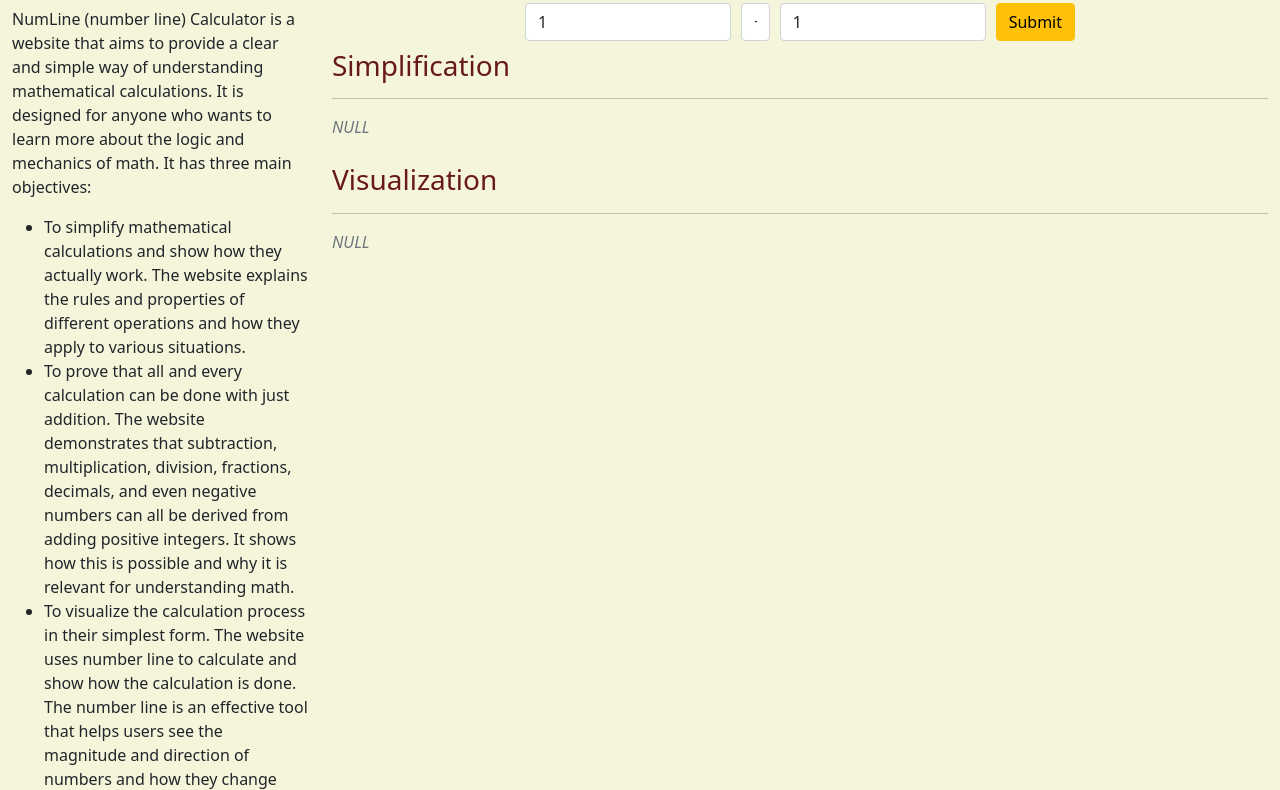
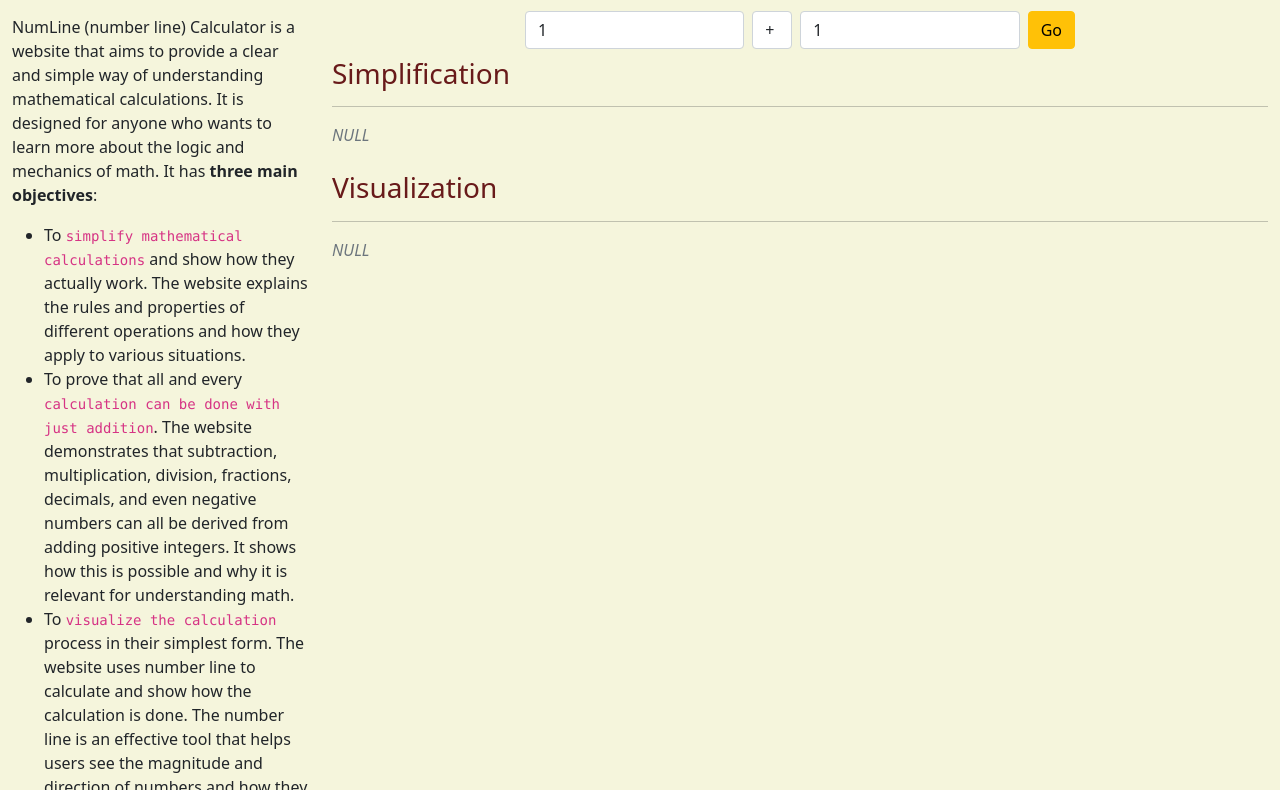
Before and after one commit to hind-sagar-biswas/NumlineCalculator, a website with bundled scripts: page index.html in a window 1280 px wide. Shown: the part 64-854 px from the top of the page. Built offline with nearby package versions, Linux system fonts and the light colour scheme.

Commit message:
minor changes

```diff
--- a/assets/scss/app.scss
+++ b/assets/scss/app.scss
@@ -53,6 +53,10 @@
 
     form {
         display: flex;
-        gap: 10px;
+        gap: 8px;
+
+        select {
+          min-width: 40px;
+        }
     }
 }
--- a/index.html
+++ b/index.html
@@ -1,5 +1,6 @@
 <!DOCTYPE html>
 <html lang="en">
+
 <head>
     <meta charset="UTF-8">
     <meta name="viewport" content="width=device-width, initial-scale=1.0">
@@ -9,39 +10,49 @@
         integrity="sha384-EVSTQN3/azprG1Anm3QDgpJLIm9Nao0Yz1ztcQTwFspd3yD65VohhpuuCOmLASjC" crossorigin="anonymous">
     <link rel="stylesheet" href="./assets/css/app.css">
 </head>
+
 <body>
-    <div class="container-fluid">
+    <div class="container-fluid my-2">
         <div class="row">
             <div class="col-md-3 ">
                 <div class="">
                     <h2>Numline Calculator</h2>
                     <hr>
-                    <p>NumLine (number line) Calculator is a website that aims to provide a clear and simple way of understanding
+                    <p>NumLine (number line) Calculator is a website that aims to provide a clear and simple way of
+                        understanding
                         mathematical
-                        calculations. It is designed for anyone who wants to learn more about the logic and mechanics of math. It has three
-                        main
-                        objectives: </p>
+                        calculations. It is designed for anyone who wants to learn more about the logic and mechanics of
+                        math. It has <b>three
+                            main
+                            objectives</b>: </p>
 
                     <ul>
-                        <li>To simplify mathematical calculations and show how they actually work. The website explains the rules and
+                        <li>To <code>simplify mathematical calculations</code> and show how they actually work. The
+                            website explains the rules and
                             properties
                             of
                             different operations and how they apply to various situations.</li>
-                        <li>To prove that all and every calculation can be done with just addition. The website demonstrates that
+                        <li>To prove that all and every <code>calculation can be done with just addition</code>. The
+                            website demonstrates that
                             subtraction,
-                            multiplication, division, fractions, decimals, and even negative numbers can all be derived from adding positive
+                            multiplication, division, fractions, decimals, and even negative numbers can all be derived
+                            from adding positive
                             integers. It shows how this is possible and why it is relevant for understanding math.</li>
-                        <li>To visualize the calculation process in their simplest form. The website uses number line to calculate and show
+                        <li>To <code>visualize the calculation</code> process in their simplest form. The website uses
+                            number line to calculate and show
                             how
                             the
-                            calculation is done. The number line is an effective tool that helps users see the magnitude and direction of
+                            calculation is done. The number line is an effective tool that helps users see the magnitude
+                            and direction of
                             numbers
                             and how they change when operations are performed on them.</li>
                     </ul>
                     <p>
-                        Number Line Calculator is a website that strives to make math accessible and enjoyable for everyone. It invites
+                        Number Line Calculator is a website that strives to make math accessible and enjoyable for
+                        everyone. It invites
                         users to
-                        explore and discover new things about math. It also welcomes any questions or feedback from users. Please feel free
+                        explore and discover new things about math. It also welcomes any questions or feedback from
+                        users. Please feel free
                         to
                         contact us for any inquiries or suggestions. Thank you for visiting Number Line Calculator.</p>
                 </div>
@@ -73,4 +84,5 @@
     <script type="module" src="modules/App.js"></script>
     <script src="scripts/app.js"></script>
 </body>
+
 </html>
--- a/modules/Numberline.js
+++ b/modules/Numberline.js
@@ -87,7 +87,7 @@
 		this.#moves = moves;
 		this.#moveTo(0)
 			.then(() => {
-				console.log("Recursive calls completed successfully.");
+				console.info("Numline Animations completed successfully.");
 			})
 			.catch((err) => {
 				console.error(err);
@@ -96,7 +96,7 @@
 
 	#moveTo(serial) {
 		if (serial >= this.#moves.length) {
-			return Promise.reject();
+			return Promise.resolve();
 		}
 
 		const time = 300;
--- a/scripts/app.js
+++ b/scripts/app.js
@@ -37,12 +37,14 @@
 	{
 		type: "submit",
 		name: "calculate",
+		value: "Go",
 		name: "submit",
 		classList: ["btn", "btn-warning"],
 	},
 ];
 
-window.addEventListener("load", () => {
+const prepareApp = () => {
+	return new Promise((resolve, reject) => {
 		const simplifier = new App.simplifier();
 		const form = new App.form({
 			structure: "stack",
@@ -62,7 +64,10 @@
 				const operator = new App.operator(parsedExp);
 				const [result, moves] = operator.operate();
 
-			const simp = simplifier.simplify({ left, right, operator: generic_operator }, parsedExp);
+				const simp = simplifier.simplify(
+					{ left, right, operator: generic_operator },
+					parsedExp
+				);
 				document.getElementById("simplification-container").innerHTML = simp;
 
 				window.numberline = new App.numberline({
@@ -75,4 +80,18 @@
 		});
 		form.setFields(formFields);
 		form.render("form-container");
+
+		resolve();
 	});
+};
+
+const openCurtain = () => {
+	const curtain = document.getElementById("loader");
+	if (curtain) {
+		curtain.classList.add("hide");
+	}
+};
+
+window.addEventListener("load", () => {
+	prepareApp().then(openCurtain);
+});
```
Also changed, not shown: assets/css/app.css, 1 other file. Lines whose indentation alone changed are shown as unchanged.
